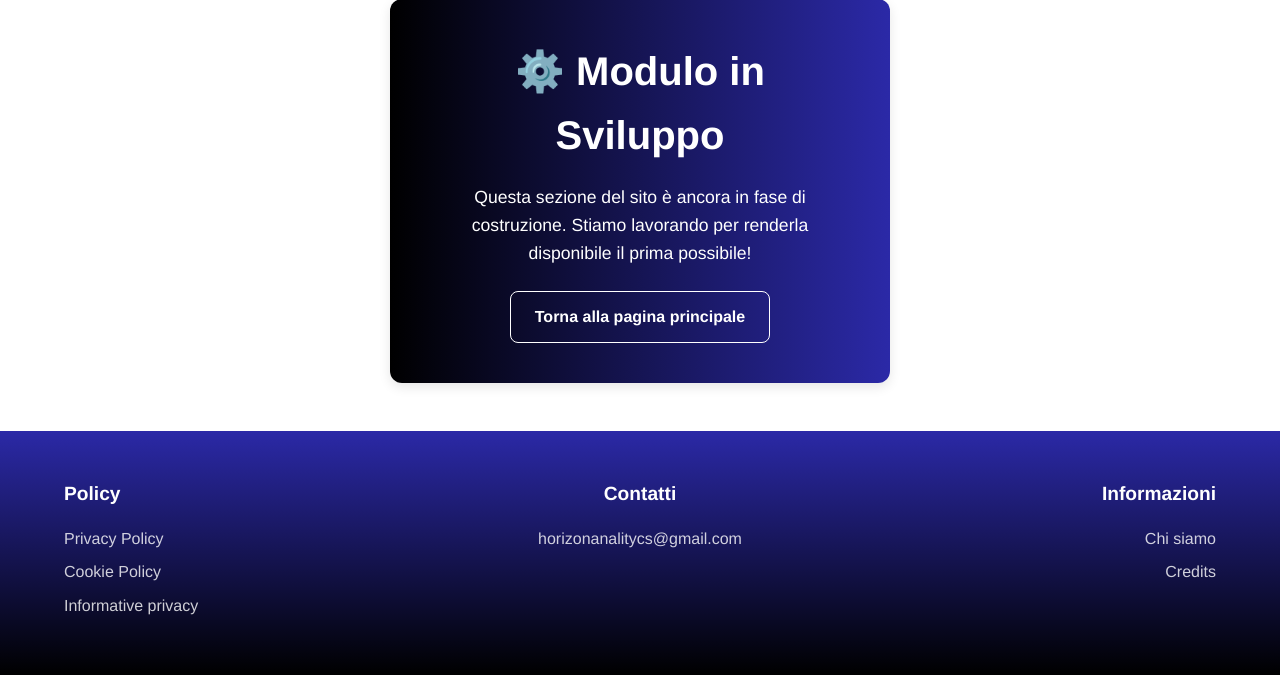
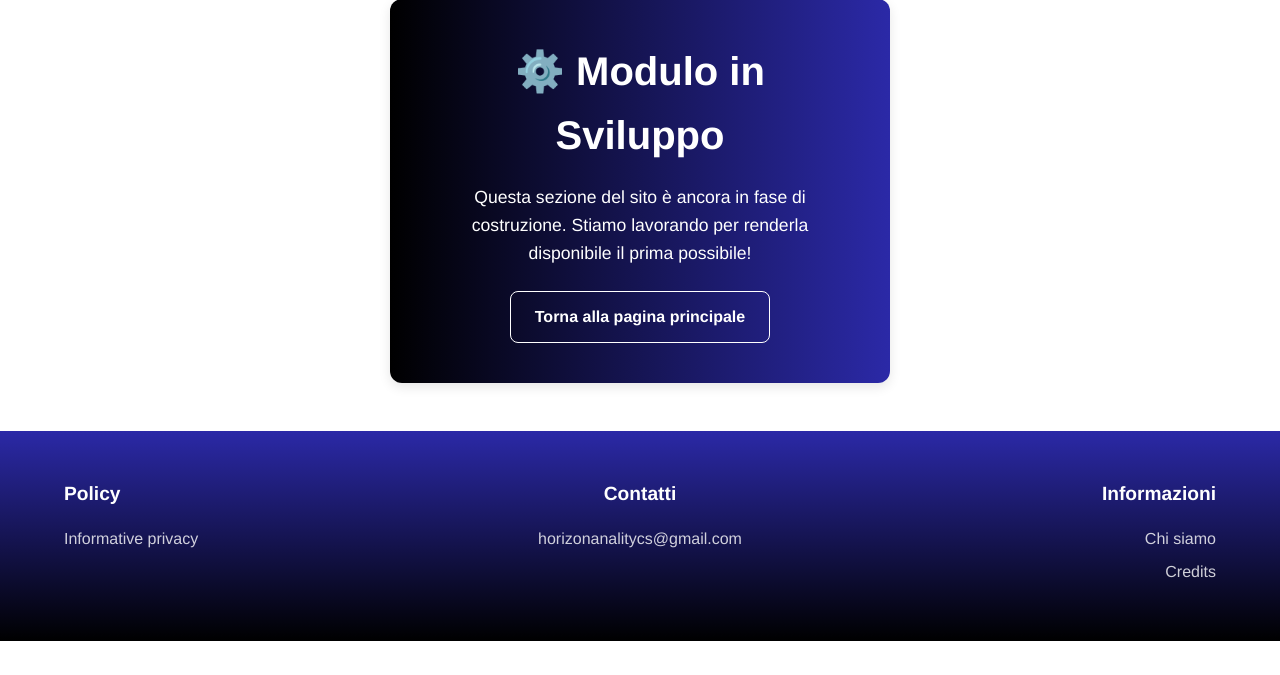
Before and after one commit to Breaking-code-Project-work/Horizon_Analytics, a Django app: page /territori_e_attori_page/ in a window 1280 px wide. Shown: the part 233-908 px from the top of the page. After the commit the page ends 874 px from the top, so only its background shows below. Run offline with Django 5.2, Linux system fonts and the light colour scheme.

Commit message:
Remove privacy and cookie policy links from footer

```diff
--- a/analytics_projects/templates/analytics_projects/territori_e_attori_page.html
+++ b/analytics_projects/templates/analytics_projects/territori_e_attori_page.html
@@ -59,8 +59,6 @@
         <div class="footer_column">
             <h4>Policy</h4>
             <ul>
-                <li><a href="#">Privacy Policy</a></li>
-                <li><a href="#">Cookie Policy</a></li>
                 <li><a href="#">Informative privacy</a></li>
             </ul>
         </div>
```
